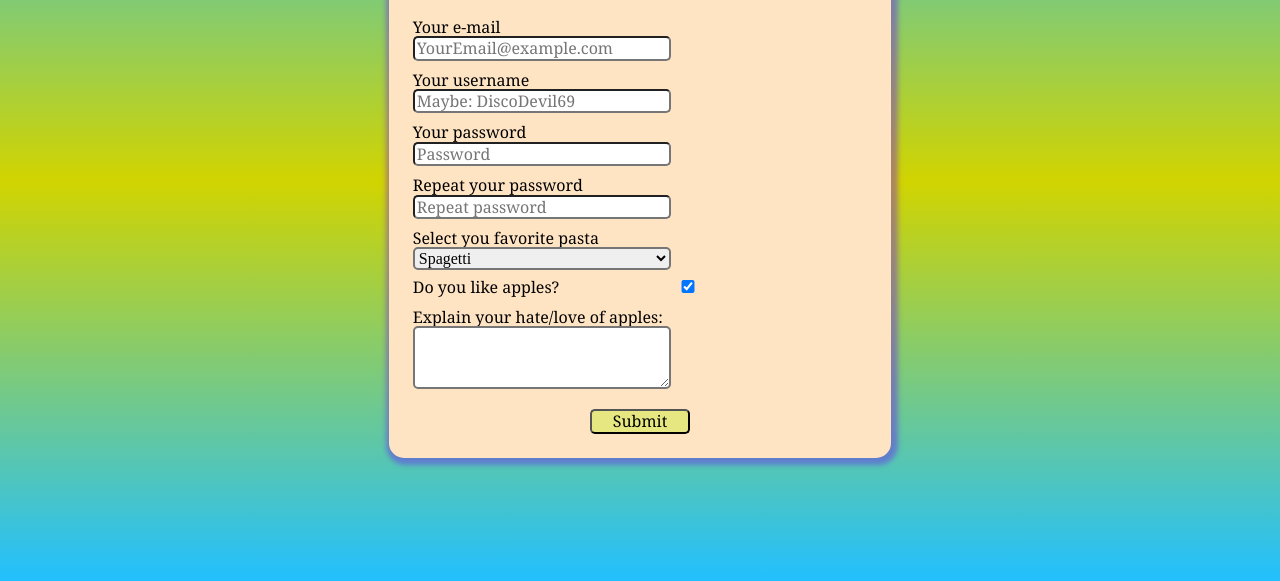
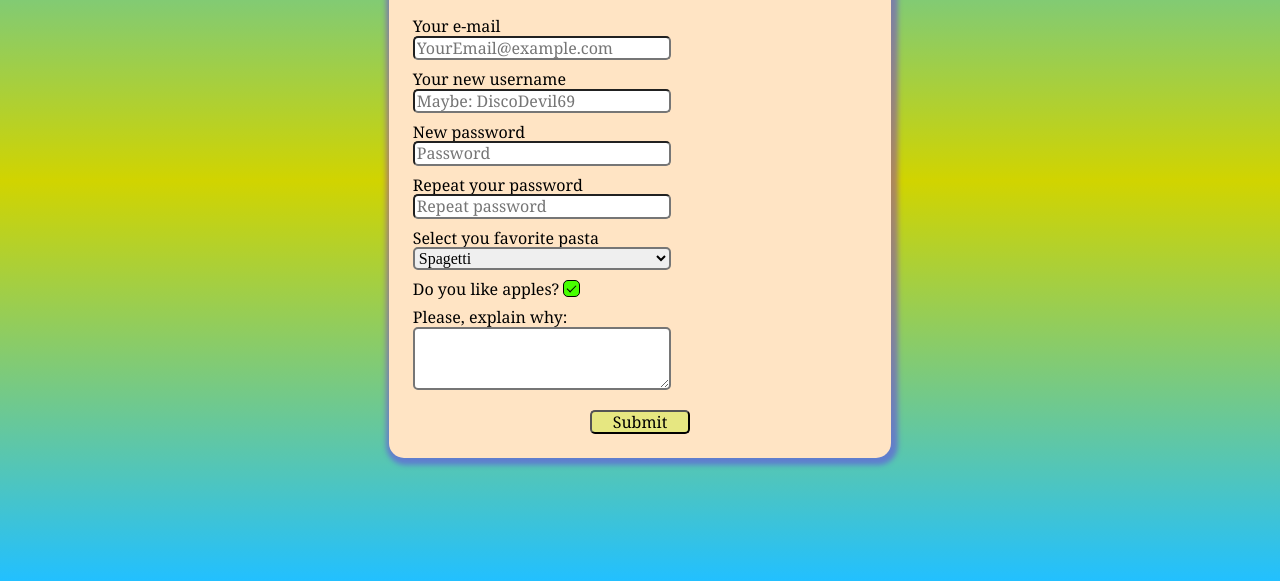
Before and after one commit to TomLindblad/Assignment7, a plain HTML site: page index.html in a window 1280 px wide. Shown: the part 219-800 px from the top of the page. Drawn offline with nearby package versions, Linux system fonts and the light colour scheme.

Commit message:
custom checkbox

```diff
--- a/CSS/style.css
+++ b/CSS/style.css
@@ -47,12 +47,6 @@ select{
     cursor: pointer;
 }
 
-.checkbox, #apples{
-    margin-top: 5px;
-    cursor: pointer;
-}
-
-
 input:hover, select:hover, textarea:hover{
     background-color: beige;
 }
@@ -63,6 +57,7 @@ input:hover, select:hover, textarea:hover{
     max-width: 100px;
     background-color: rgb(230, 231, 129);
     margin-top: 20px;
+    transition: all 0.3s ease-out;
 }
 
 #btn-submit:hover{
@@ -71,3 +66,54 @@ input:hover, select:hover, textarea:hover{
     cursor: pointer;
 
 }
+
+.checkbox-label {
+	display: block;
+	position: relative;
+	cursor: pointer;
+	clear: both;
+}
+
+
+.checkbox-label > input { /*Gömma gamla checkboxen delen*/
+	position: absolute;
+	opacity: 0;
+	cursor: pointer;
+}
+
+.checkbox-label > .checkbox-custom { /*Göra nya checkboxen delen*/
+	position: absolute;
+	top: 0px;
+	left: 150px;
+	height: 15px;
+	width: 15px;
+    background-color: red;
+	border-radius: 5px;
+	transition: all 0.3s ease-out;
+	border: 1px solid rgb(0, 0, 0);
+}
+
+
+.checkbox-label > input:checked ~ .checkbox-custom {
+	background-color: rgb(72, 255, 0);
+	border-radius: 5px;
+	transform: rotate(0deg) scale(1);
+	opacity:1;
+	border: 1px solid rgb(0, 0, 0);
+}
+
+
+.checkbox-label > .checkbox-custom::after { /* Göra bocken delen*/
+	position: absolute;
+	content: "";
+}
+
+.checkbox-label > input:checked ~ .checkbox-custom::after {
+transform: rotate(45deg) scale(1);
+left: 5px;
+top: 2px;
+width: 4px;
+height: 8px;
+border: solid #000000;
+border-width: 0 1px 1px 0;
+}
--- a/index.html
+++ b/index.html
@@ -13,9 +13,9 @@
         <form action="">
             <label for="yourmail">Your e-mail</label>
             <input type="email" placeholder="YourEmail@example.com" name="yourmail" id="yourmail" required>
-            <label for="username">Your username</label>
+            <label for="username">Your new username</label>
             <input type="text" placeholder="Maybe: DiscoDevil69" name="username" id="username" required>
-            <label for="password">Your password</label>
+            <label for="password">New password</label>
             <input type="password" placeholder="Password" minlength="8" name="password" id="password" required>
             <label for="repeatpassword">Repeat your password</label>
             <input type="password" placeholder="Repeat password" minlength="8" name="repeatpassword" id="repeatpassword" required>
@@ -28,11 +28,15 @@
                     <option value="pasta">Penne</option>
                     <option value="pasta">Fettuccine</option>
             </select>
-            <span class="checkbox">
-                <label for="apples">Do you like apples?</label>
-                <input type="checkbox" checked name="apples" id="apples">
-            </span>
-            <label for="why-apple">Explain your hate/love of apples:</label>
+
+            <div class="checkbox-container">
+                <label class="checkbox-label">Do you like apples?
+                    <input type="checkbox" checked>
+                    <span class="checkbox-custom rectangular"></span>
+                </label>
+            </div>
+
+            <label for="why-apple">Please, explain why:</label>
             <textarea name="why-apple" id="why-apple" cols="20" rows="3"> </textarea>
             <input type="submit" id="btn-submit">
         </form>
```
